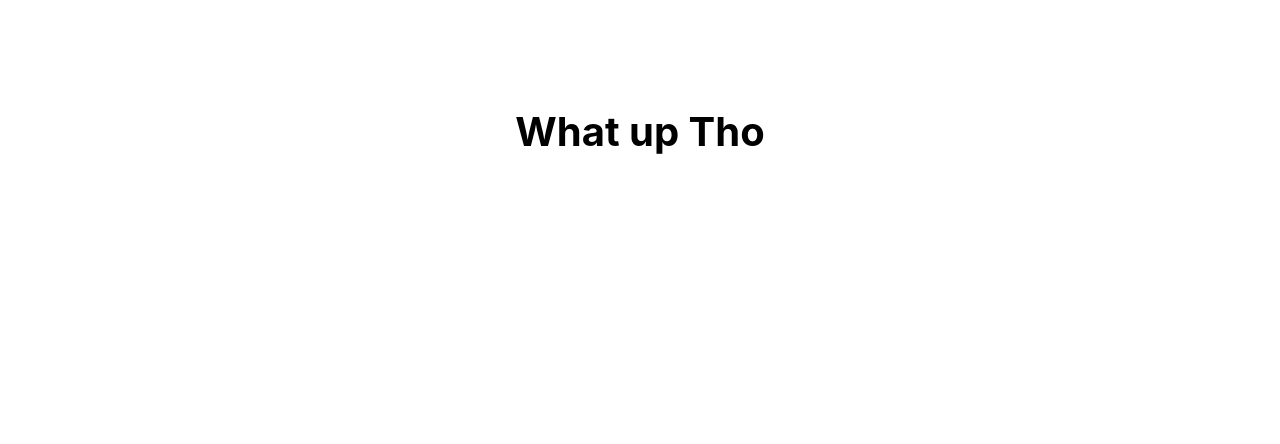
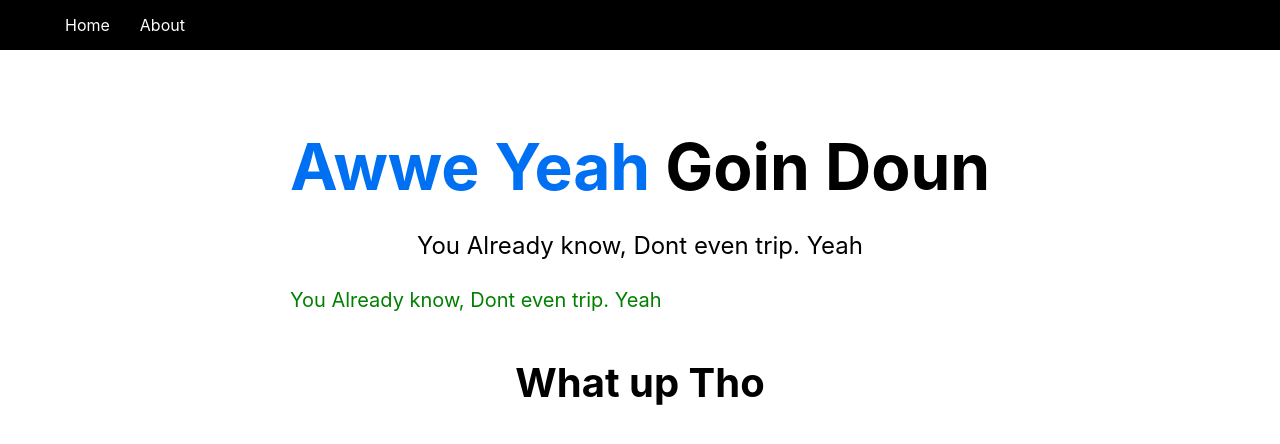
Before and after one commit to MontyWilliams/NextJs_Blog, a Next.js app: page / in a window 1280 px wide. Shown: the top 444 px of the page. Built offline with nearby package versions, Linux system fonts and the light colour scheme.

Commit message:
just making this branch because im deleting the jsx inline styling

```diff
--- a/components/Header.js
+++ b/components/Header.js
@@ -9,12 +9,12 @@ const Header =() => {
       <p className={headerStyles.description}>
         You Already know, Dont even trip. Yeah
       </p>
-      <p className={yea}>
+      <p className="yea">
         You Already know, Dont even trip. Yeah
       </p>
       <style jsx>
         {`
-        .yes {
+        .yea {
           color: green;
         }
         `}
--- a/components/Layout.js
+++ b/components/Layout.js
@@ -1,13 +1,18 @@
 import styles from "../styles/layout_styles.module.css"
+import Nav from "./Nav.js"
+import Header from './Header.js'
 
 const Layout = ({children}) => {
   return (
-    <div className={styles.container}>
-      <main className={styles.main}>
-        {children}
-      </main>
-
-    </div>
+    <>
+    <Nav />
+      <div className={styles.container}>
+        <main className={styles.main}>
+          <Header />
+          {children}
+        </main>
+      </div>
+    </>
   )
 }
 export default Layout
```
Also changed, not shown: 1 other file (tests, documents, lock files or other folders).
